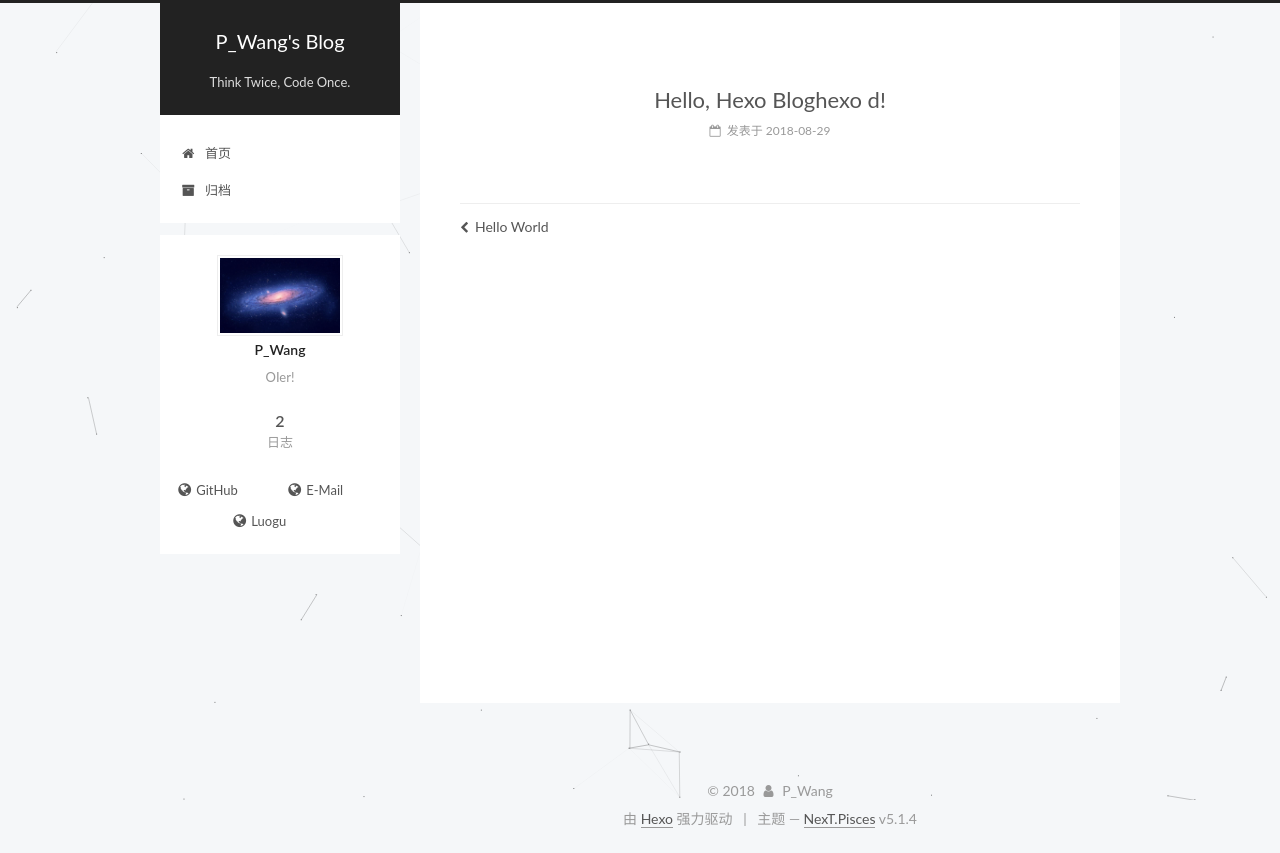
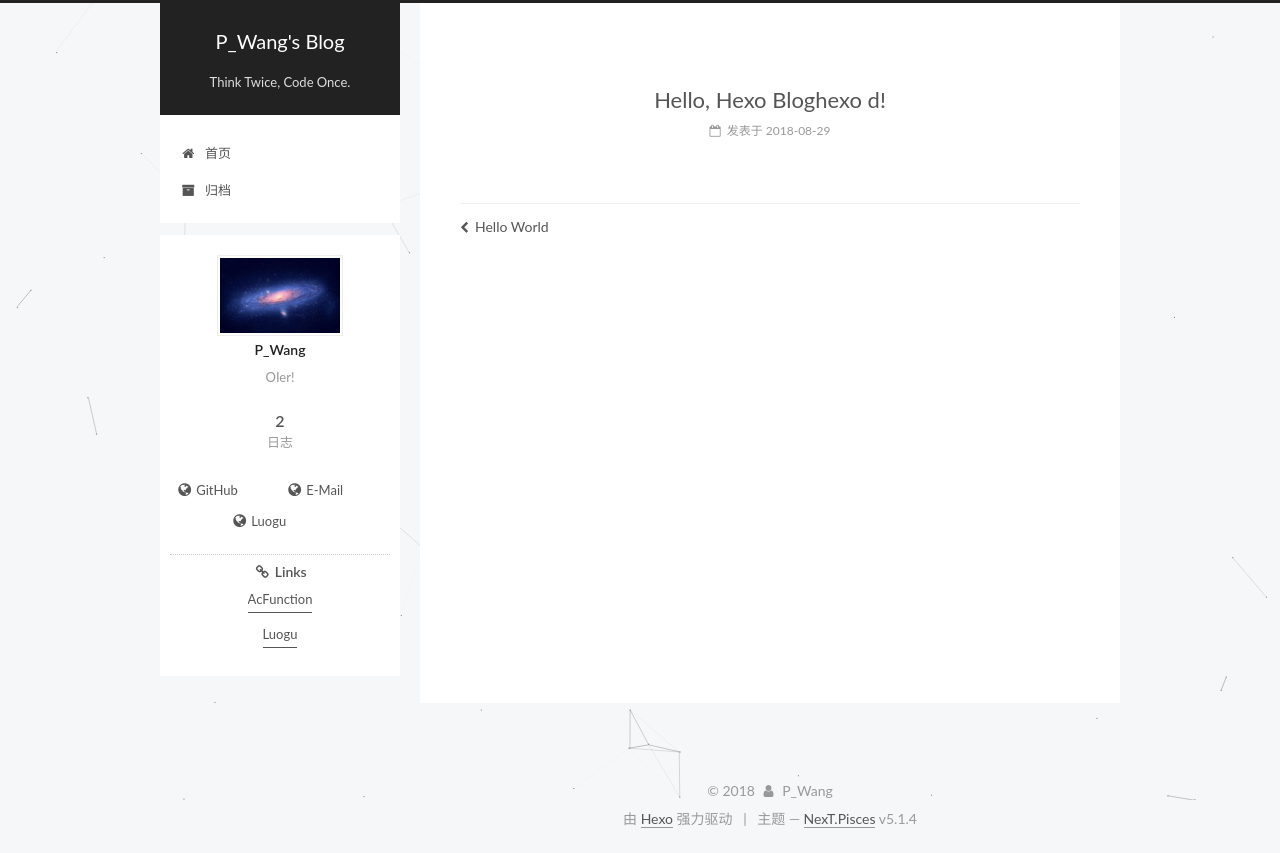
Before and after one commit to TLE666/TLE666.github.io, a plain HTML site: page 2018/08/29/Hello-Hexo-Bloghexo-d/index.html in a window 1280 px wide. Drawn offline with Linux system fonts and the light colour scheme.

Commit message:
Site updated: 2018-08-30 18:05:23

```diff
--- a/2018/08/29/Hello-Hexo-Bloghexo-d/index.html
+++ b/2018/08/29/Hello-Hexo-Bloghexo-d/index.html
@@ -449,6 +449,24 @@ color="50,140,240" opacity='0.5' zIndex="-2" count="124" src="//cdn.bootcss.com/
 
 
 
+            <div class="links-of-blogroll motion-element links-of-blogroll-block">
+              <div class="links-of-blogroll-title">
+                <i class="fa  fa-fw fa-link"></i>
+                Links
+              </div>
+              <ul class="links-of-blogroll-list">
+
+                  <li class="links-of-blogroll-item">
+                    <a href="http://acfunction.github.io/" title="AcFunction" target="_blank">AcFunction</a>
+                  </li>
+
+                  <li class="links-of-blogroll-item">
+                    <a href="http://luogu.org/" title="Luogu" target="_blank">Luogu</a>
+                  </li>
+
+              </ul>
+            </div>
+
 
 
 
--- a/css/main.css
+++ b/css/main.css
@@ -1823,7 +1823,7 @@ pre .javascript .function {
   width: 4px;
   height: 4px;
   border-radius: 50%;
-  background: #ff5c41;
+  background: #d0040d;
 }
 .links-of-blogroll {
   font-size: 13px;
```
Also changed, not shown: 2018/08/29/hello-world/index.html (+18 -0 lines), archives/2018/08/index.html (+18 -0 lines), archives/2018/index.html (+18 -0 lines), archives/index.html (+18 -0 lines), index.html (+18 -0 lines).
